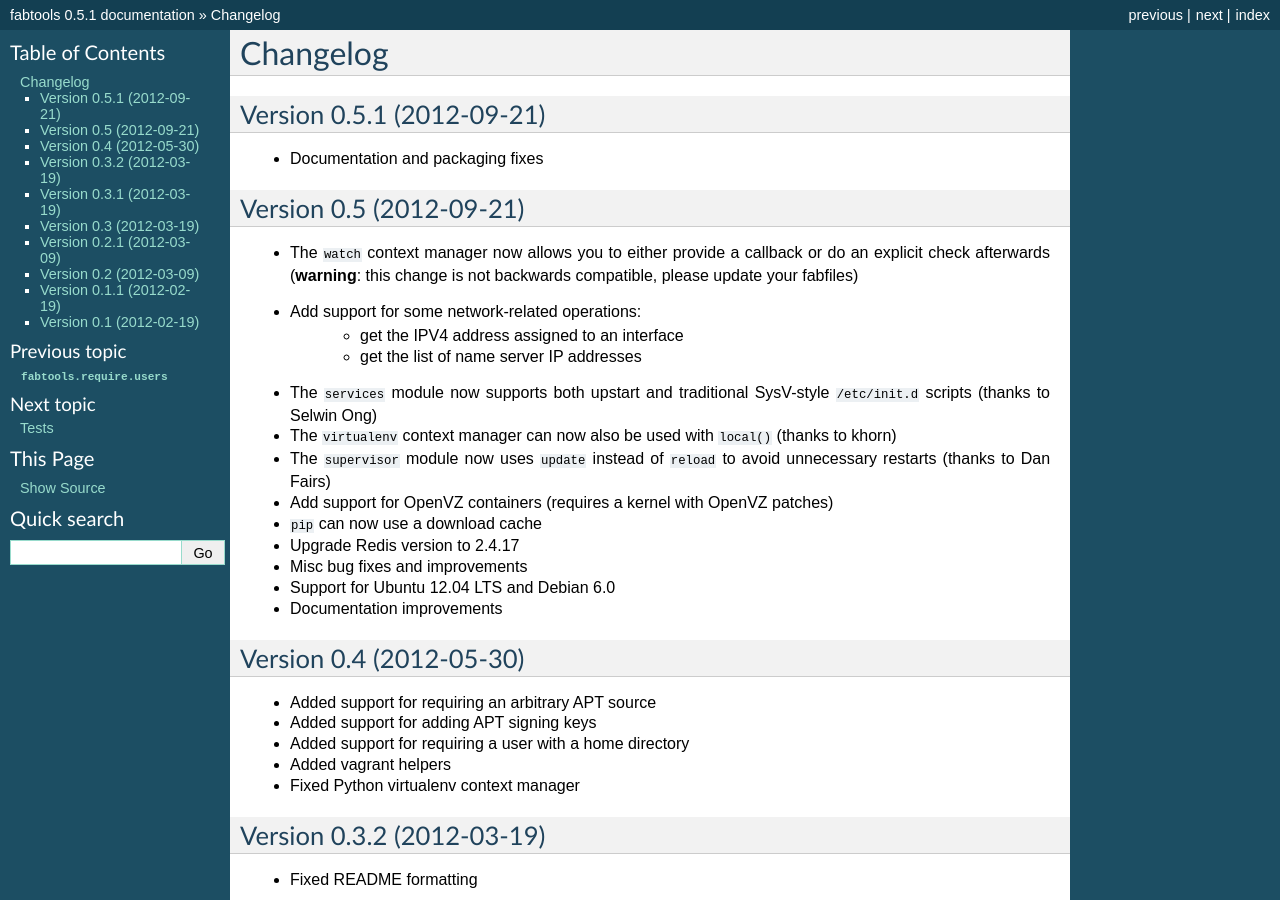
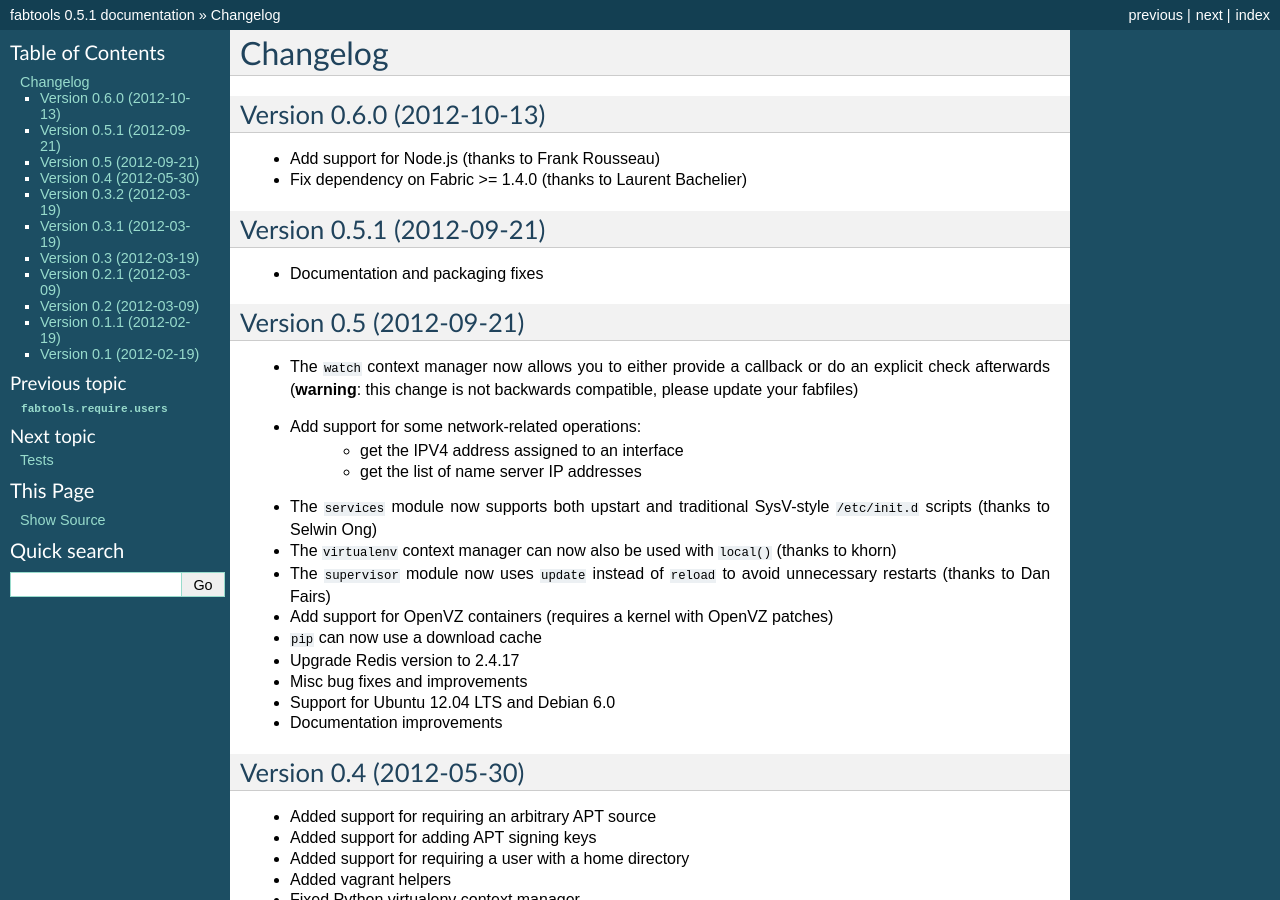
Before and after one commit to fabtools/fabtools, a Sphinx documentation site: the page built from docs/CHANGELOG.rst, in a window 1280 px wide and 900 px high. Built offline with Sphinx 7.4.7, drawn with Linux system fonts in a browser that asks for light colours.

Commit message:
Prepare 0.6.0 release

```diff
--- a/docs/CHANGELOG.rst
+++ b/docs/CHANGELOG.rst
@@ -1,5 +1,11 @@
 Changelog
 =========
+
+Version 0.6.0 (2012-10-13)
+--------------------------
+
+* Add support for Node.js (thanks to Frank Rousseau)
+* Fix dependency on Fabric >= 1.4.0 (thanks to Laurent Bachelier)
 
 Version 0.5.1 (2012-09-21)
 --------------------------
--- a/setup.py
+++ b/setup.py
@@ -12,7 +12,7 @@
 
 setup(
     name='fabtools',
-    version='0.5.1',
+    version='0.6.0',
     description='Tools for writing awesome Fabric files',
     long_description=read('README.rst') + '\n' + read('docs/CHANGELOG.rst'),
     author='Ronan Amicel',
```
